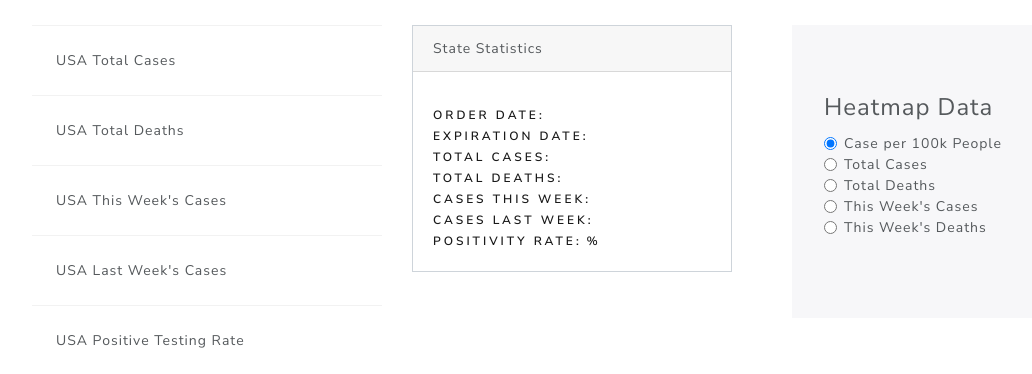
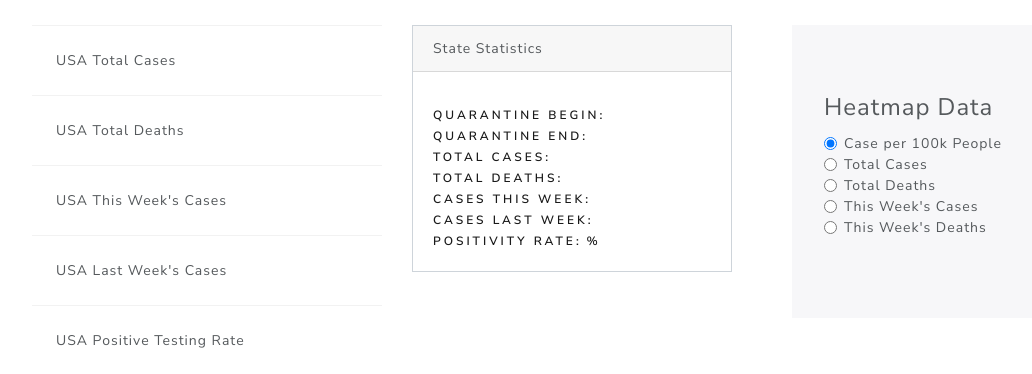
Before and after one commit to HenryRandall/Covid-Data-Tracker, a Flask app: template templates/index.html in a window 1280 px wide. Shown: the part 329-703 px from the top of the page, without its empty margins (53-1085 px from the left). Run offline with Flask 2, Linux system fonts and the light colour scheme; the template is opened without the code that fills it, so the values that code supplies are empty; some libraries are stand-ins or nearby versions.

Commit message:
Update index.html

```diff
--- a/templates/index.html
+++ b/templates/index.html
@@ -76,8 +76,8 @@
           <div class="card-header">State Statistics</div>
           <div class="card-body">
             <h4 class="card-title", id='state_name'></h4>
-            <div><h6>Order Date:</h6> <h6 id='state_order'></h6></div>
-            <div><h6>Expiration Date:</h6> <h6  id='state_order_end'></h6></div>
+            <div><h6>Quarantine Begin:</h6> <h6 id='state_order'></h6></div>
+            <div><h6>Quarantine End:</h6> <h6  id='state_order_end'></h6></div>
             <div><h6>Total Cases:</h6> <h6 id='state_cases'></h6></div>
             <div><h6>Total Deaths:</h6> <h6 id='state_deaths'></h6></div>
             <div><h6>Cases This Week:</h6> <h6 id="state_thisweek"></h6></div>
```
